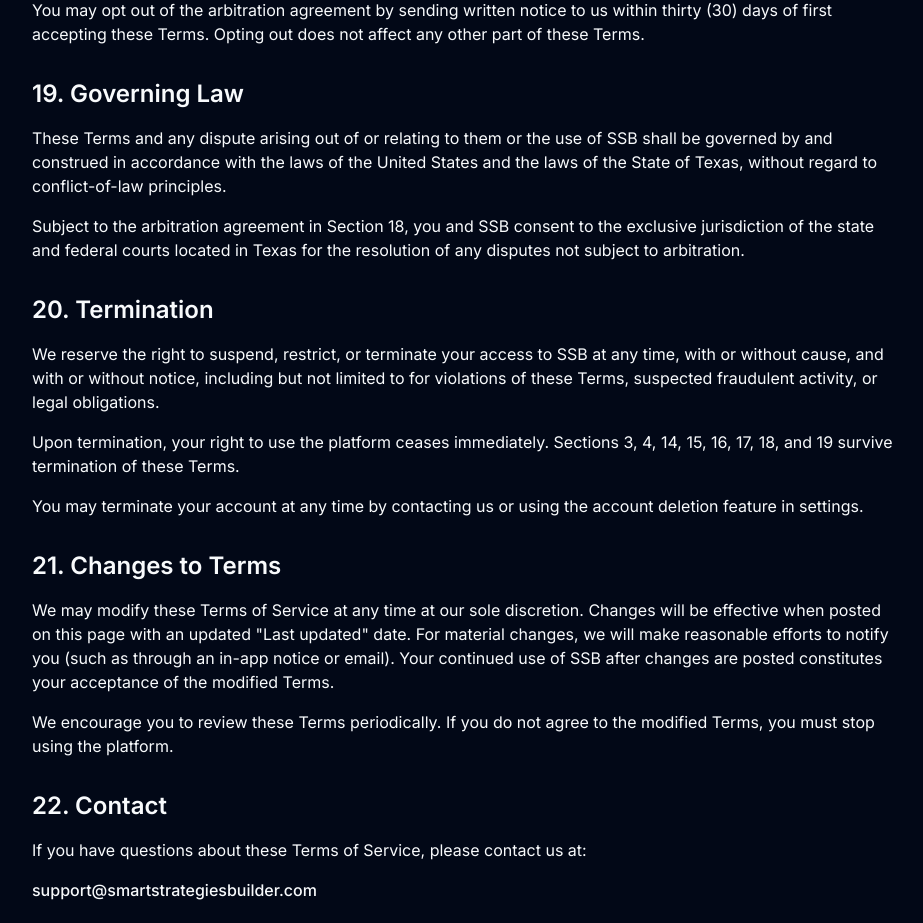
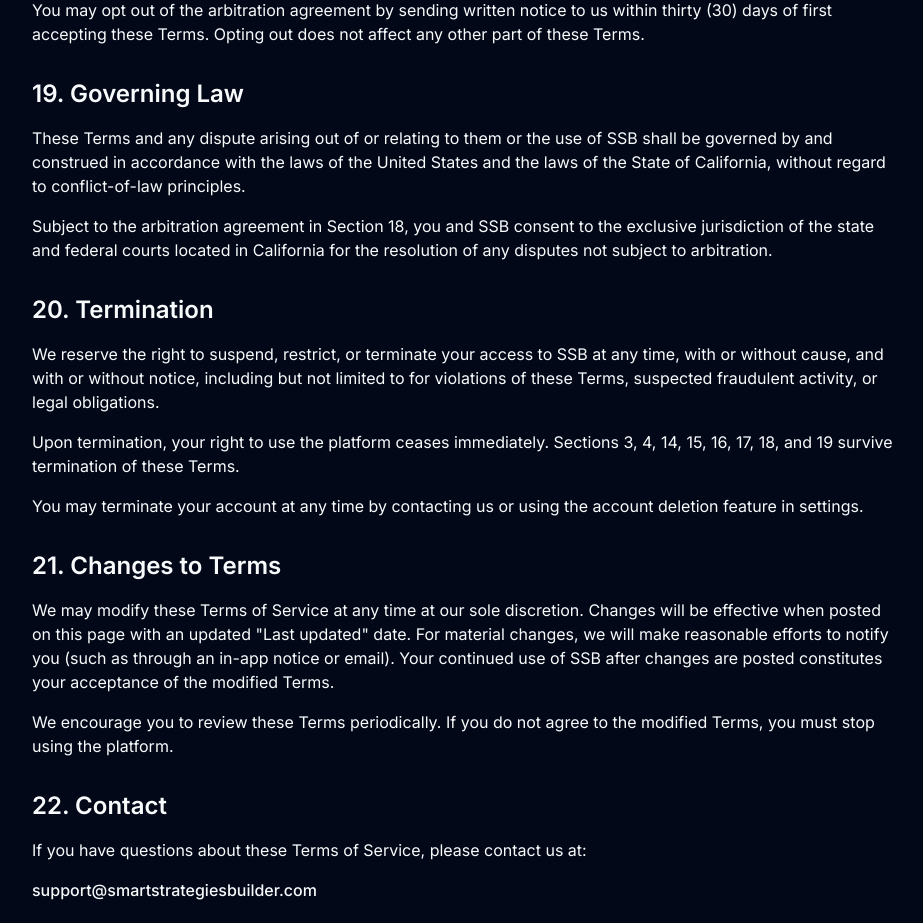
Before and after one commit to DowellHd/ssb-web, a Next.js app: page /terms in a window 1280 px wide. Shown: the part 8639-9562 px from the top of the page, without its empty margins (176-1099 px from the left). Built offline with nearby package versions, Linux system fonts and the light colour scheme.

Commit message:
Update governing law to California

```diff
--- a/src/app/terms/page.tsx
+++ b/src/app/terms/page.tsx
@@ -373,10 +373,10 @@
       <section id="governing-law" className="mb-8">
         <h2 className="text-2xl font-semibold mb-4">19. Governing Law</h2>
         <p className="mb-4">
-          These Terms and any dispute arising out of or relating to them or the use of SSB shall be governed by and construed in accordance with the laws of the United States and the laws of the State of Texas, without regard to conflict-of-law principles.
+          These Terms and any dispute arising out of or relating to them or the use of SSB shall be governed by and construed in accordance with the laws of the United States and the laws of the State of California, without regard to conflict-of-law principles.
         </p>
         <p>
-          Subject to the arbitration agreement in Section 18, you and SSB consent to the exclusive jurisdiction of the state and federal courts located in Texas for the resolution of any disputes not subject to arbitration.
+          Subject to the arbitration agreement in Section 18, you and SSB consent to the exclusive jurisdiction of the state and federal courts located in California for the resolution of any disputes not subject to arbitration.
         </p>
       </section>
 
```
